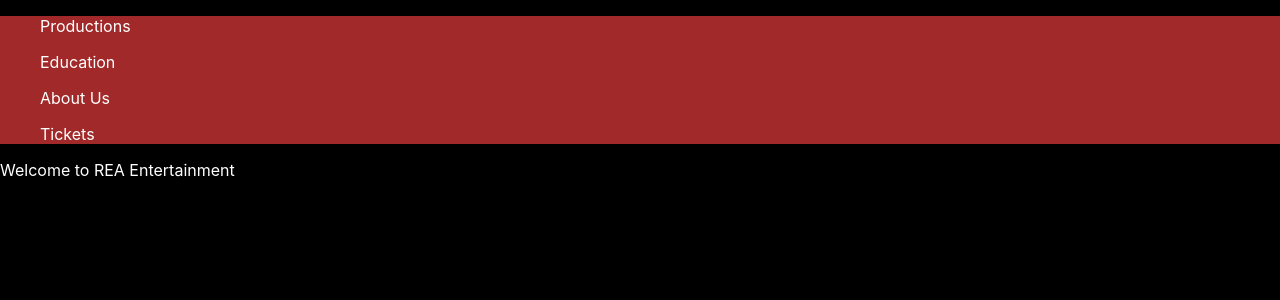
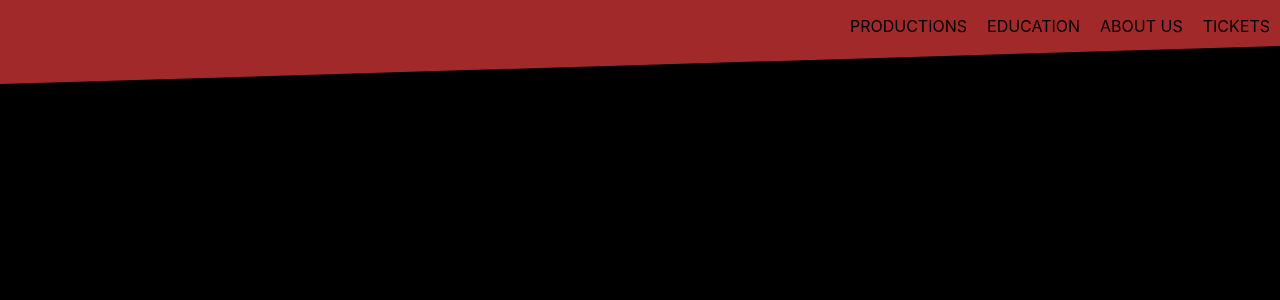
Before and after one commit to atariusarmstrong/rea_entertainment, a React (Create React App) app in the folder client/: page / in a window 1280 px wide. Shown: the top 300 px of the page. Built offline with nearby package versions, Linux system fonts and the light colour scheme.

Commit message:
styled navbar

```diff
--- a/client/src/App.js
+++ b/client/src/App.js
@@ -8,7 +8,7 @@ class App extends Component {
 
       <div>
         <Navbar/>
-        Welcome to REA Entertainment
+
       </div>
     );
   }
--- a/client/src/components/Navbar.js
+++ b/client/src/components/Navbar.js
@@ -1,11 +1,22 @@
 import React, { Component } from 'react';
 import styled from 'styled-components';
 
-const Header = styled.li`
-    display: inline;
+const Header = styled.ul`
+    list-style-type: none;
+    float: right;
+    li {
+        display: inline;
+        margin: 10px;
+        text-transform: uppercase;
+        color: black;
+    }
 `
 const NavBar = styled.div`
     background-color: #A22929;
+    width: 100vw;
+    height: 200px;
+    -webkit-clip-path: polygon(100% 34%, 100% 0%, 0% 0%, 0% 42%, 100% 23%);
+    clip-path: polygon(100% 34%, 100% 0%, 0% 0%, 0% 42%, 100% 23%);
 `
 
 class Navbar extends Component {
@@ -13,10 +24,10 @@ class Navbar extends Component {
         return (
             <NavBar>
                 <Header>
-                    <ul>Productions</ul>
-                    <ul>Education</ul>
-                    <ul>About Us</ul>
-                    <ul>Tickets</ul>
+                    <li>Productions</li>
+                    <li>Education</li>
+                    <li>About Us</li>
+                    <li>Tickets</li>
                 </Header>
             </NavBar>
         );
```
